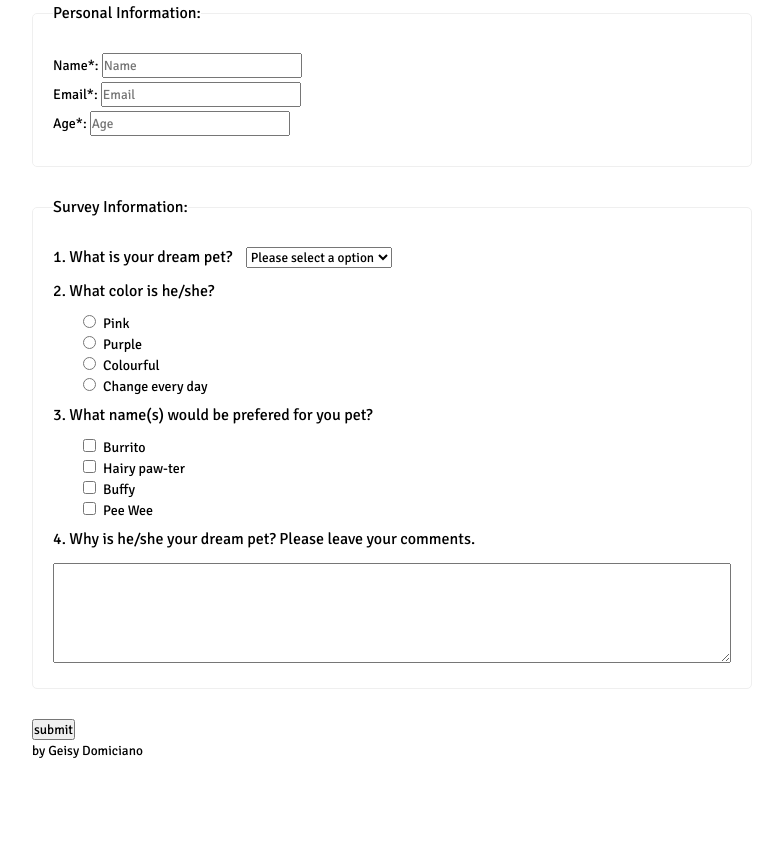
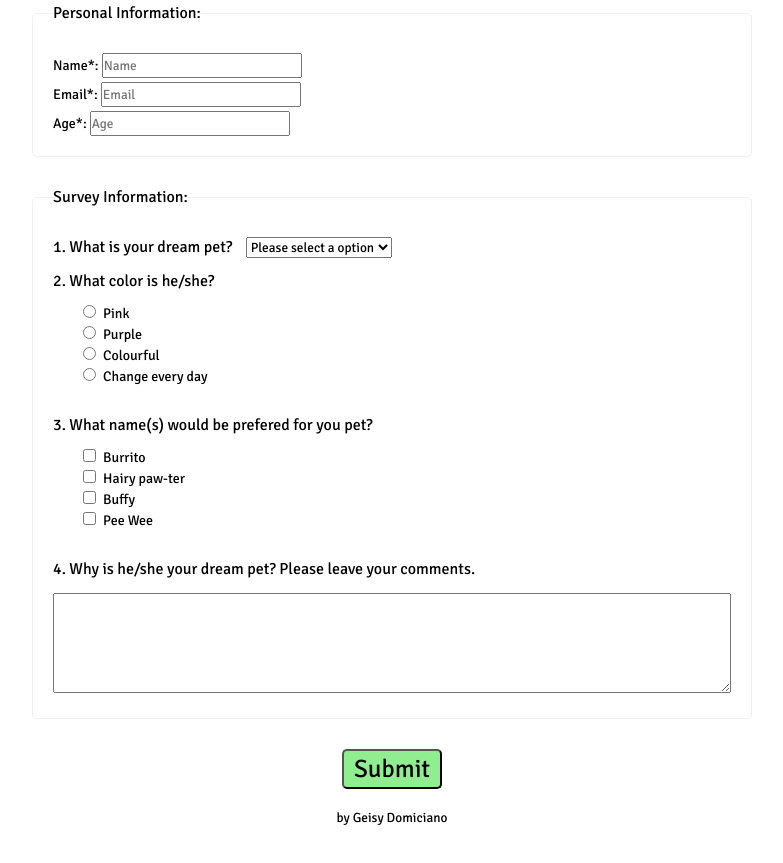
Before and after one commit to gdomiciano/dreamy-pet-survey, a plain HTML site: page index.html in a window 1280 px wide. Shown: the part 247-1110 px from the top of the page, without its empty margins (248-1031 px from the left). Before the commit the page ends 1067 px from the top, so only its background shows below. Drawn offline with Linux system fonts and the light colour scheme.

Commit message:
:sparkles: first final version of the page

```diff
--- a/index.html
+++ b/index.html
@@ -82,7 +82,7 @@
         <p class="question">4. Why is he/she your dream pet? Please leave your comments.</p>
         <textarea name="comments" class="comments" id="comments"></textarea>
       </fieldset>
-      <input type="submit" value="submit">
+      <input type="submit" class="submit" value="submit">
     </form>
     <small class="copyright">by Geisy Domiciano</small>
   </main>
--- a/styles/style.css
+++ b/styles/style.css
@@ -45,7 +45,11 @@ body {
 
 .fieldset .label:last-of-type,
 .fieldset .label:nth-of-type(4) {
-  margin-bottom: 10px;
+  margin-bottom: 30px;
+}
+
+.fieldset:first-of-type .label:last-of-type {
+  margin-bottom: 0;
 }
 
 .field {
@@ -76,3 +80,21 @@ body {
   resize: vertical;
   min-height: 100px;
 }
+
+.submit {
+  margin: 0 auto;
+  display: block;
+  font-size: 25px;
+  padding: 0 10px;
+  line-height: 36px;
+  text-transform: capitalize;
+  background-color: lightgreen;
+  border-radius: 5px;
+  border-color: black;
+  margin-bottom: 20px;
+}
+
+.copyright {
+  text-align: center;
+  display: block
+}
```
